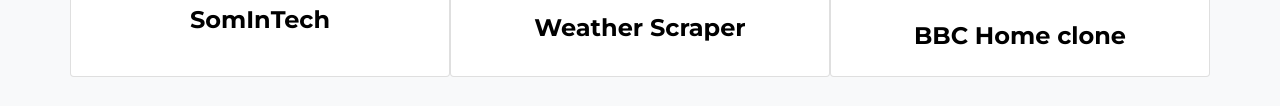
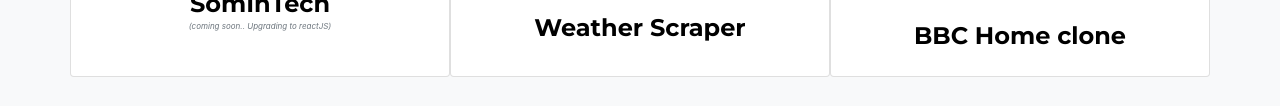
Before and after one commit to isse94/isse-portfolio, a plain HTML site: page dist/index.html in a window 1280 px wide. Shown: the part 990-1096 px from the top of the page. Drawn offline with Linux system fonts and the light colour scheme; a web font is replaced by a local one.

Commit message:
SominTech.. site coming soon

```diff
--- a/dist/index.html
+++ b/dist/index.html
@@ -101,8 +101,9 @@
 
             <div class="portfolio-caption">
               <h4>SomInTech</h4>
+              <p class="text-muted" style = "font-size: 50%">(coming soon.. Upgrading to reactJS)</p>
               <!-- <p class="text-muted">(comingSoon). JavaScript, Bootstrap4, CSS & Api's ..PHP or Python to be added &
-                converted to vue.js</p> -->
+                converted to reactJs</p> -->
             </div>
           </a>
         </div>
```
Also changed, not shown: dist/img/projects/somTech.jpg.
